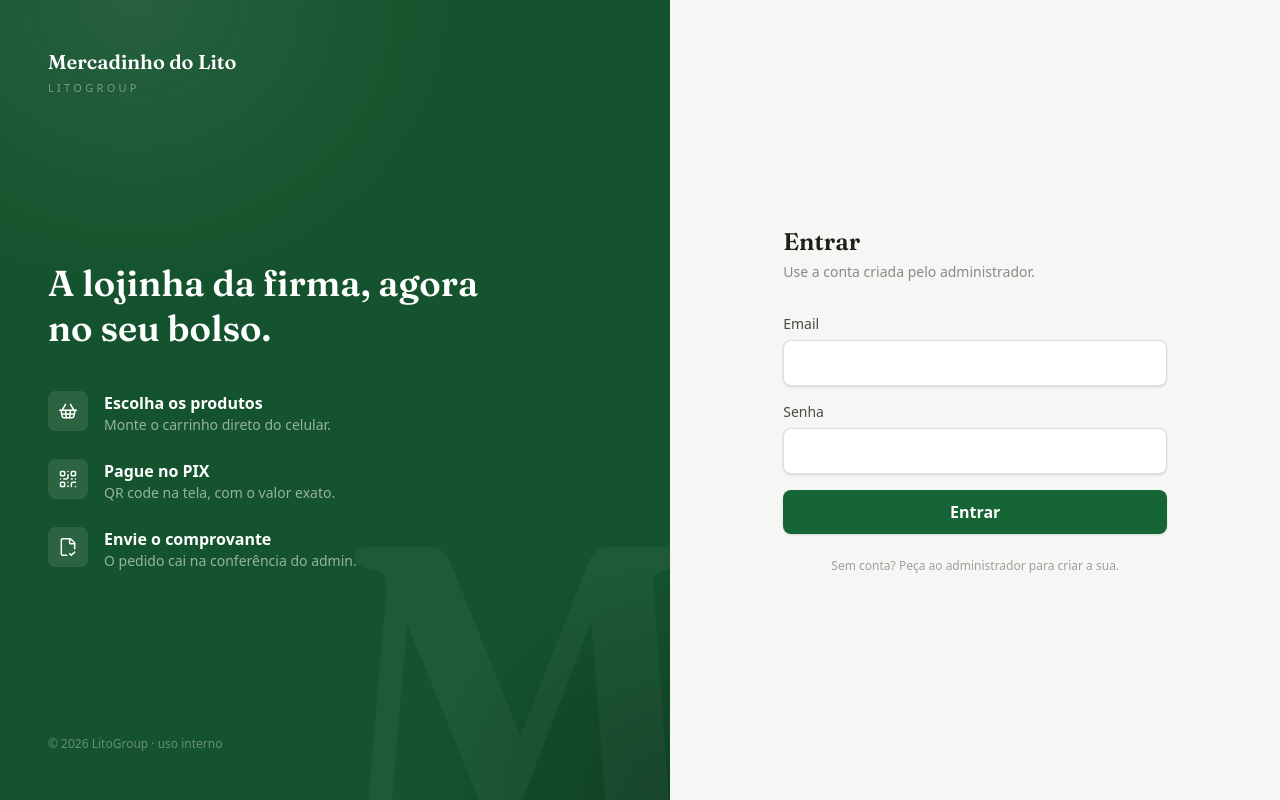
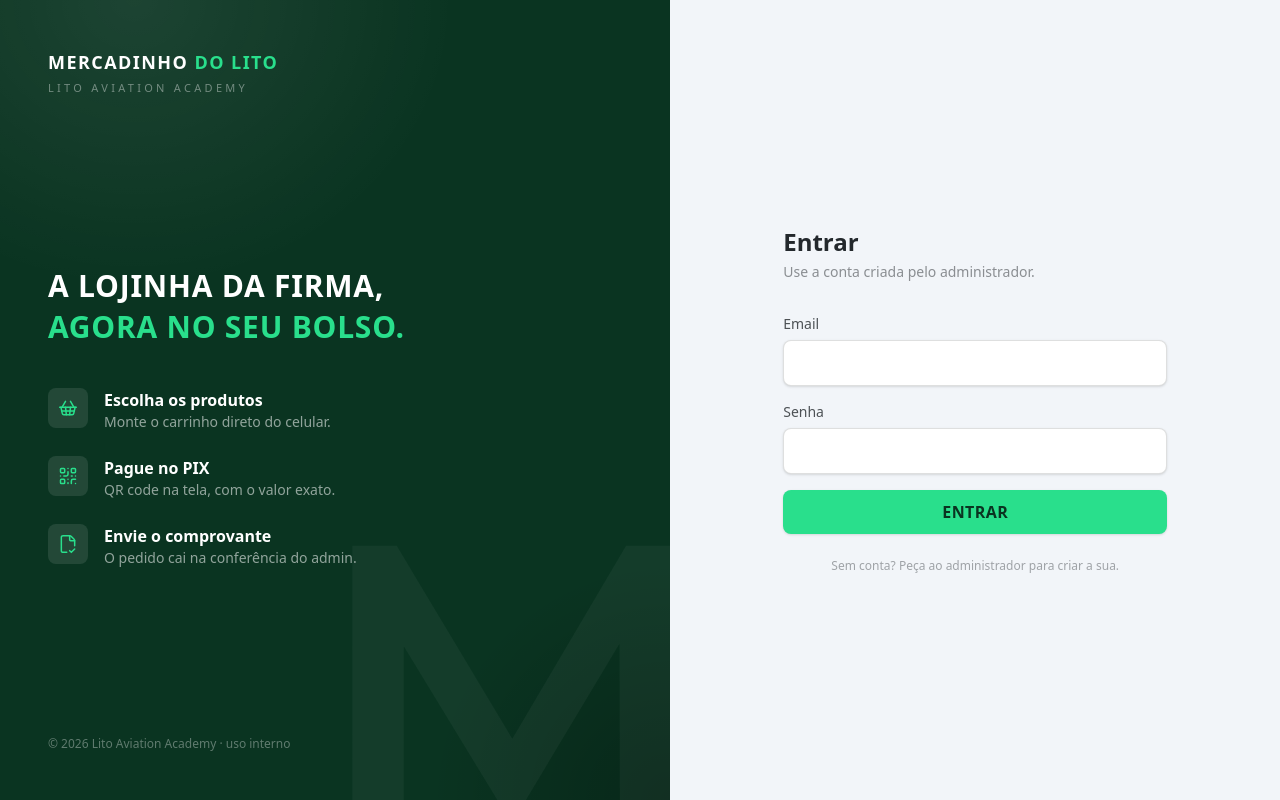
Before and after one commit to LitoGroup/mercadinho, a Next.js app: page /login in a window 1280 px wide. Built offline with nearby package versions, Linux system fonts and the light colour scheme.

Commit message:
feat: identidade alinhada à Lito Aviation Academy (Montserrat, verde #0F462D, CTA menta)
Co-Authored-By: Claude Fable 5 <noreply@anthropic.com>

```diff
--- a/app/(shop)/carrinho/page.tsx
+++ b/app/(shop)/carrinho/page.tsx
@@ -80,7 +80,7 @@ export default function CartPage() {
         </div>
         <Link
           href="/checkout"
-          className="mt-4 block rounded-xl bg-feira py-3 text-center font-bold text-white hover:bg-feira-dark"
+          className="mt-4 block rounded-xl bg-menta py-3 text-center font-bold uppercase tracking-wide text-feira-dark transition hover:brightness-95"
         >
           Finalizar compra
         </Link>
--- a/app/admin/estoque/page.tsx
+++ b/app/admin/estoque/page.tsx
@@ -141,7 +141,7 @@ export default async function AdminStockPage({
               </div>
               <div className="text-right">
                 <span
-                  className={`font-slab ${m.delta > 0 ? 'text-feira-dark' : 'text-tomate-dark'}`}
+                  className={`font-bold ${m.delta > 0 ? 'text-feira-dark' : 'text-tomate-dark'}`}
                 >
                   {m.delta > 0 ? `+${m.delta}` : m.delta}
                 </span>
--- a/app/admin/layout.tsx
+++ b/app/admin/layout.tsx
@@ -17,11 +17,11 @@ export default async function AdminLayout({ children }: { children: React.ReactN
 
   return (
     <div className="min-h-screen bg-creme">
-      <header className="sticky top-0 z-10 bg-cafe text-white">
+      <header className="sticky top-0 z-10 bg-feira-dark text-white">
         <div className="mx-auto flex max-w-5xl items-center justify-between gap-2 px-4 py-3">
           <Link href="/admin/pedidos" className="leading-tight">
-            <span className="block font-slab text-base font-semibold leading-none">
-              Mercadinho do Lito
+            <span className="block text-sm font-bold uppercase leading-none tracking-[0.08em]">
+              Mercadinho <span className="text-menta">do Lito</span>
             </span>
             <span className="text-[10px] font-medium uppercase tracking-[0.25em] text-white/50">
               Gerência
--- a/app/globals.css
+++ b/app/globals.css
@@ -1,17 +1,18 @@
 @import "tailwindcss";
 
 @theme inline {
-  /* Paleta institucional do Mercadinho do Lito */
-  --color-feira: #166534; /* verde marca */
-  --color-feira-dark: #14532d;
-  --color-tomate: #dc2626; /* erros e alertas */
+  /* Identidade Lito Aviation Academy */
+  --color-feira: #0f462d; /* verde institucional Lito */
+  --color-feira-dark: #0a3421;
+  --color-menta: #29df8c; /* verde-ação (CTA) */
+  --color-tomate: #dc2626; /* erros */
   --color-tomate-dark: #b91c1c;
   --color-banana: #f59e0b; /* avisos (estoque acabando) */
-  --color-creme: #f6f6f4; /* fundo neutro */
-  --color-cafe: #211d19; /* texto */
+  --color-creme: #f2f5f9; /* fundo neutro frio */
+  --color-cafe: #23282c; /* texto */
 
   --font-sans: var(--font-body), system-ui, sans-serif;
-  --font-slab: var(--font-display), Georgia, serif;
+  --font-slab: var(--font-body), system-ui, sans-serif;
 }
 
 body {
--- a/app/layout.tsx
+++ b/app/layout.tsx
@@ -1,21 +1,15 @@
 import type { Metadata, Viewport } from 'next'
-import { Archivo, Fraunces } from 'next/font/google'
+import { Montserrat } from 'next/font/google'
 import './globals.css'
 
-const display = Fraunces({
-  subsets: ['latin'],
-  variable: '--font-display',
-  axes: ['opsz'],
-})
-
-const body = Archivo({
+const montserrat = Montserrat({
   subsets: ['latin'],
   variable: '--font-body',
 })
 
 export const metadata: Metadata = {
   title: 'Mercadinho do Lito',
-  description: 'O mercadinho da firma — pegue, pague no PIX, pronto.',
+  description: 'Compras internas · Lito Aviation Academy',
   appleWebApp: {
     capable: true,
     title: 'Mercadinho',
@@ -27,15 +21,13 @@ export const viewport: Viewport = {
   width: 'device-width',
   initialScale: 1,
   viewportFit: 'cover',
-  themeColor: '#FBF3E0',
+  themeColor: '#0F462D',
 }
 
 export default function RootLayout({ children }: { children: React.ReactNode }) {
   return (
     <html lang="pt-BR">
-      <body className={`${display.variable} ${body.variable} font-sans antialiased`}>
-        {children}
-      </body>
+      <body className={`${montserrat.variable} font-sans antialiased`}>{children}</body>
     </html>
   )
 }
--- a/app/login/page.tsx
+++ b/app/login/page.tsx
@@ -39,22 +39,24 @@ export default async function LoginPage({
         </span>
 
         <div className="relative">
-          <p className="font-slab text-xl font-semibold">Mercadinho do Lito</p>
+          <p className="text-lg font-bold uppercase tracking-[0.08em]">
+            Mercadinho <span className="text-menta">do Lito</span>
+          </p>
           <p className="mt-1 text-[11px] font-medium uppercase tracking-[0.3em] text-white/40">
-            LitoGroup
+            Lito Aviation Academy
           </p>
         </div>
 
         <div className="relative max-w-md">
-          <h1 className="font-slab text-4xl font-semibold leading-tight">
-            A lojinha da firma, agora no seu bolso.
+          <h1 className="text-3xl font-semibold uppercase leading-snug tracking-wide">
+            A lojinha da firma, <span className="text-menta">agora no seu bolso.</span>
           </h1>
           <ul className="mt-10 space-y-6">
             {PASSOS.map((passo) => {
               const Icon = passo.icon
               return (
                 <li key={passo.title} className="flex items-start gap-4">
-                  <span className="flex h-10 w-10 shrink-0 items-center justify-center rounded-lg bg-white/10">
+                  <span className="flex h-10 w-10 shrink-0 items-center justify-center rounded-lg bg-white/10 text-menta">
                     <Icon className="h-5 w-5" strokeWidth={1.8} />
                   </span>
                   <div>
@@ -68,7 +70,7 @@ export default async function LoginPage({
         </div>
 
         <p className="relative text-xs text-white/35">
-          © {new Date().getFullYear()} LitoGroup · uso interno
+          © {new Date().getFullYear()} Lito Aviation Academy · uso interno
         </p>
       </section>
 
@@ -76,16 +78,18 @@ export default async function LoginPage({
       <section className="flex flex-col bg-creme">
         {/* Faixa da marca no mobile */}
         <div className="bg-feira-dark px-6 pb-8 pt-10 text-white lg:hidden">
-          <p className="font-slab text-2xl font-semibold">Mercadinho do Lito</p>
+          <p className="text-xl font-bold uppercase tracking-[0.08em]">
+            Mercadinho <span className="text-menta">do Lito</span>
+          </p>
           <p className="mt-1 text-[11px] font-medium uppercase tracking-[0.3em] text-white/40">
-            Compras internas · LitoGroup
+            Lito Aviation Academy
           </p>
         </div>
 
         <div className="flex flex-1 items-center justify-center p-6">
           <div className="w-full max-w-sm">
             <div className="hidden lg:block">
-              <h2 className="font-slab text-2xl font-semibold text-cafe">Entrar</h2>
+              <h2 className="text-2xl font-bold text-cafe">Entrar</h2>
               <p className="mb-8 mt-1 text-sm text-cafe/50">
                 Use a conta criada pelo administrador.
               </p>
@@ -126,7 +130,7 @@ export default async function LoginPage({
               </div>
               <button
                 type="submit"
-                className="w-full rounded-lg bg-feira py-2.5 font-semibold text-white shadow-sm transition hover:bg-feira-dark"
+                className="w-full rounded-lg bg-menta py-2.5 font-bold uppercase tracking-wide text-feira-dark shadow-sm transition hover:brightness-95"
               >
                 Entrar
               </button>
--- a/app/manifest.ts
+++ b/app/manifest.ts
@@ -7,8 +7,8 @@ export default function manifest(): MetadataRoute.Manifest {
     description: 'O mercadinho da firma — pegue, pague no PIX, pronto.',
     start_url: '/',
     display: 'standalone',
-    background_color: '#FBF3E0',
-    theme_color: '#0E6B3A',
+    background_color: '#F2F5F9',
+    theme_color: '#0F462D',
     orientation: 'portrait',
     icons: [
       {
--- a/components/admin-bottom-nav.tsx
+++ b/components/admin-bottom-nav.tsx
@@ -17,7 +17,7 @@ export function AdminBottomNav() {
 
   return (
     <nav
-      className="fixed inset-x-0 bottom-0 z-20 border-t border-white/10 bg-cafe pb-[env(safe-area-inset-bottom)] sm:hidden"
+      className="fixed inset-x-0 bottom-0 z-20 border-t border-white/10 bg-feira-dark pb-[env(safe-area-inset-bottom)] sm:hidden"
       aria-label="Navegação da gerência"
     >
       <div className="grid grid-cols-5">
@@ -29,7 +29,7 @@ export function AdminBottomNav() {
               key={tab.href}
               href={tab.href}
               className={`flex flex-col items-center gap-1 py-2.5 text-[10px] font-medium ${
-                active ? 'text-white' : 'text-white/35'
+                active ? 'text-menta' : 'text-white/40'
               }`}
             >
               <Icon className="h-5 w-5" strokeWidth={active ? 2.2 : 1.8} />
--- a/components/checkout-form.tsx
+++ b/components/checkout-form.tsx
@@ -204,7 +204,7 @@ export function CheckoutForm({
         <button
           type="submit"
           disabled={pending || !pixConfigured}
-          className="mt-4 w-full rounded-xl bg-feira py-3 font-bold text-white transition hover:bg-feira-dark disabled:cursor-not-allowed disabled:bg-gray-300"
+          className="mt-4 w-full rounded-xl bg-menta py-3 font-bold uppercase tracking-wide text-feira-dark transition hover:brightness-95 disabled:cursor-not-allowed disabled:bg-gray-300 disabled:text-gray-500"
         >
           {uploading ? 'Enviando comprovante…' : actionPending ? 'Registrando pedido…' : 'Concluir pedido'}
         </button>
--- a/components/product-card.tsx
+++ b/components/product-card.tsx
@@ -55,7 +55,7 @@ export function ProductCard({ product }: { product: CatalogProduct }) {
         )}
 
         <div className="mt-auto flex items-center justify-between pt-3">
-          <span className="font-slab text-[17px] font-semibold text-cafe">
+          <span className="text-[16px] font-bold text-feira">
             {formatCents(product.price_cents)}
           </span>
           <button
@@ -70,7 +70,7 @@ export function ProductCard({ product }: { product: CatalogProduct }) {
             }
             disabled={soldOut}
             aria-label={soldOut ? 'Sem estoque' : `Adicionar ${product.name} ao carrinho`}
-            className="flex h-9 w-9 items-center justify-center rounded-full bg-feira text-white shadow-sm transition hover:bg-feira-dark disabled:cursor-not-allowed disabled:bg-cafe/10 disabled:text-cafe/30"
+            className="flex h-9 w-9 items-center justify-center rounded-full bg-menta text-feira-dark shadow-sm transition hover:brightness-95 disabled:cursor-not-allowed disabled:bg-cafe/10 disabled:text-cafe/30"
           >
             <Plus className="h-5 w-5" />
           </button>
--- a/components/shop-header.tsx
+++ b/components/shop-header.tsx
@@ -19,8 +19,11 @@ export function ShopHeader({
   return (
     <header className="sticky top-0 z-10 border-b border-cafe/8 bg-white/95 backdrop-blur">
       <div className="mx-auto flex max-w-5xl items-center justify-between gap-3 px-4 py-3">
-        <Link href="/" className="font-slab text-lg font-semibold leading-none text-feira-dark">
-          Mercadinho do Lito
+        <Link
+          href="/"
+          className="text-sm font-bold uppercase leading-none tracking-[0.08em] text-feira sm:text-base"
+        >
+          Mercadinho <span className="rounded bg-feira px-1.5 py-0.5 text-menta">do Lito</span>
         </Link>
 
         <nav className="flex items-center gap-1 text-sm sm:gap-2">
@@ -45,10 +48,10 @@ export function ShopHeader({
             href="/carrinho"
             className="relative hidden items-center gap-2 rounded-lg bg-feira px-3.5 py-2 font-semibold text-white transition hover:bg-feira-dark sm:flex"
           >
-            <ShoppingBasket className="h-4 w-4" />
+            <ShoppingBasket className="h-4 w-4 text-menta" />
             Carrinho
             {count > 0 && (
-              <span className="flex h-5 min-w-5 items-center justify-center rounded-full bg-white px-1 text-xs font-bold text-feira-dark">
+              <span className="flex h-5 min-w-5 items-center justify-center rounded-full bg-menta px-1 text-xs font-bold text-feira-dark">
                 {count}
               </span>
             )}
--- a/components/stock-controls.tsx
+++ b/components/stock-controls.tsx
@@ -55,7 +55,7 @@ export function StockControls({ productId, stock }: { productId: string; stock:
               setEditing(true)
             }}
             disabled={pending}
-            className={`h-8 min-w-14 rounded-lg px-2 font-slab ${
+            className={`h-8 min-w-14 rounded-lg px-2 font-bold ${
               stock === 0
                 ? 'bg-tomate/15 text-tomate-dark'
                 : stock <= 5
```
Also changed, not shown: public/icon.svg.
